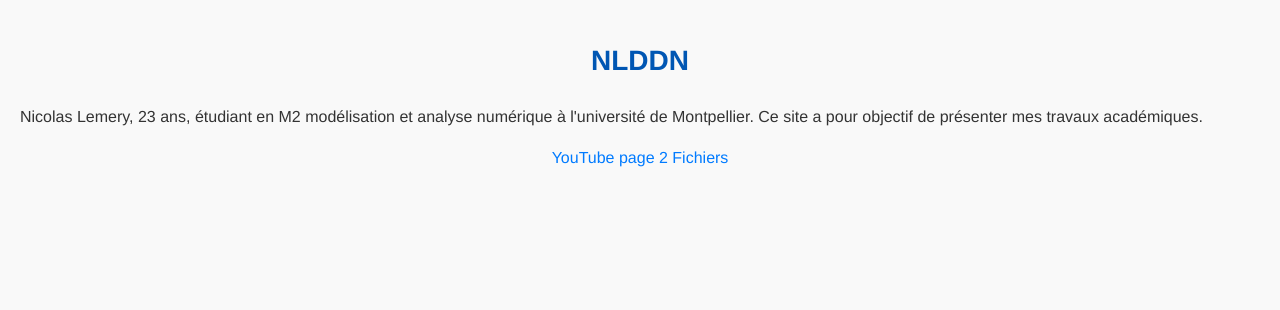
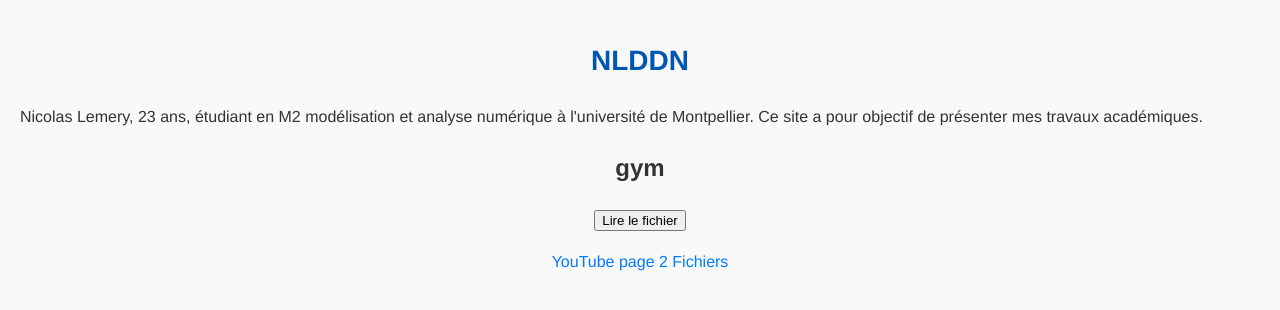
Before and after one commit to nicolaslemery/nicolaslemery.github.io, a plain HTML site: page index.html in a window 1280 px wide. Drawn offline with Linux system fonts and the light colour scheme.

Commit message:
Add files via upload

```diff
--- a/index.html
+++ b/index.html
@@ -65,6 +65,35 @@
     Ce site a pour objectif de présenter mes travaux académiques.
     </p>
     <p></p>
+
+    <h2>gym</h2>
+    <button onclick="lireFichier()">Lire le fichier</button>
+
+    <div id="contenuFichier"></div>
+
+    <script>
+        function lireFichier() {
+            // Crée une instance de l'objet XMLHttpRequest
+            var xhr = new XMLHttpRequest();
+
+            // Spécifie le type de requête HTTP (GET) et l'URL du fichier
+            xhr.open('GET', 'gym.txt', true);
+
+            // Gère l'événement de chargement
+            xhr.onload = function() {
+                if (xhr.status === 200) {
+                    // Affiche le contenu du fichier dans la div
+                    document.getElementById('contenuFichier').textContent = xhr.responseText;
+                } else {
+                    // En cas d'erreur, affiche un message d'erreur
+                    document.getElementById('contenuFichier').textContent = 'Erreur lors de la lecture du fichier.';
+                }
+            };
+
+            // Envoie la requête
+            xhr.send();
+        }
+    </script>
     <p></p>
 
     <a href="https://www.youtube.com" target="_blank">YouTube</a>
```
Also changed, not shown: page2.html (line endings or trailing spaces).
